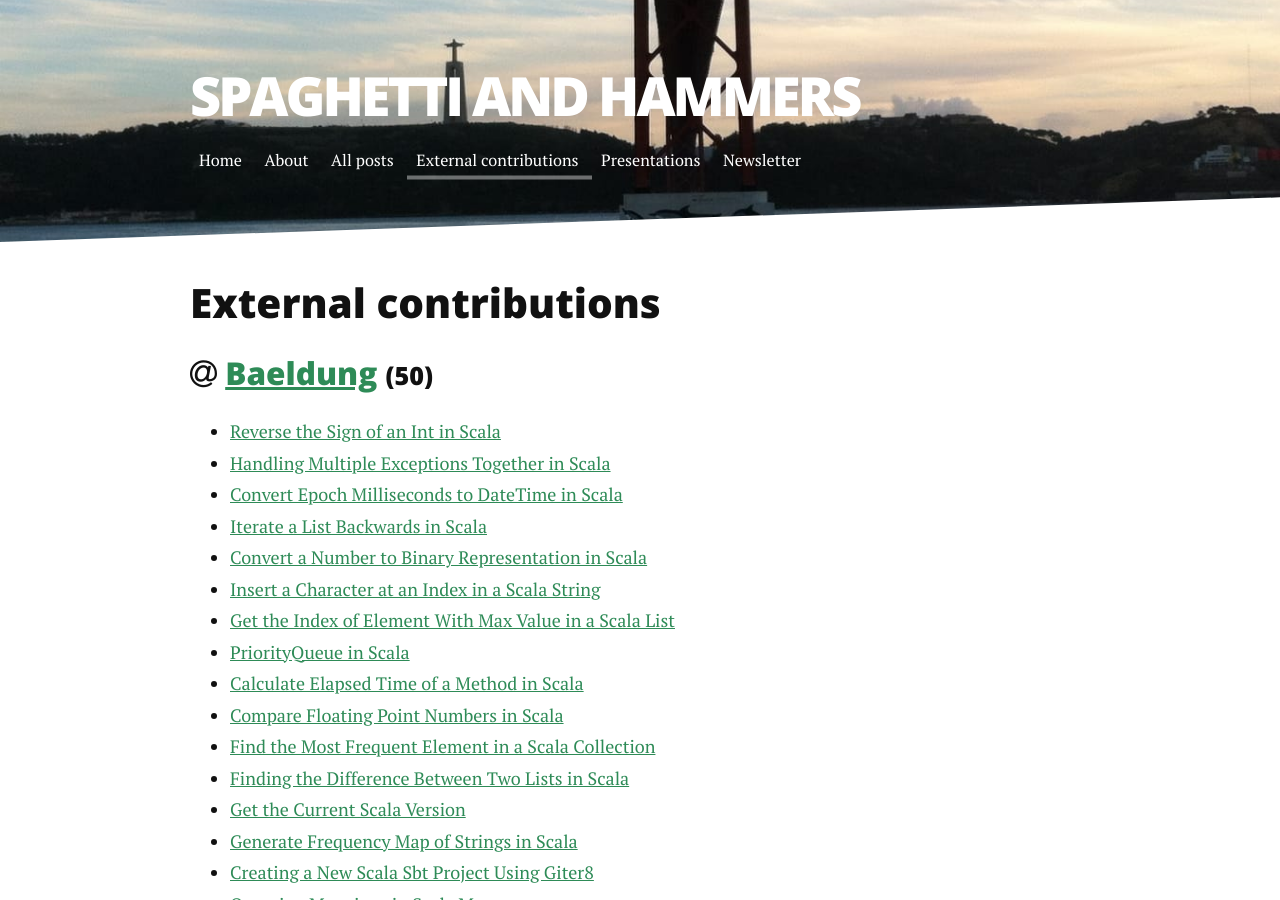
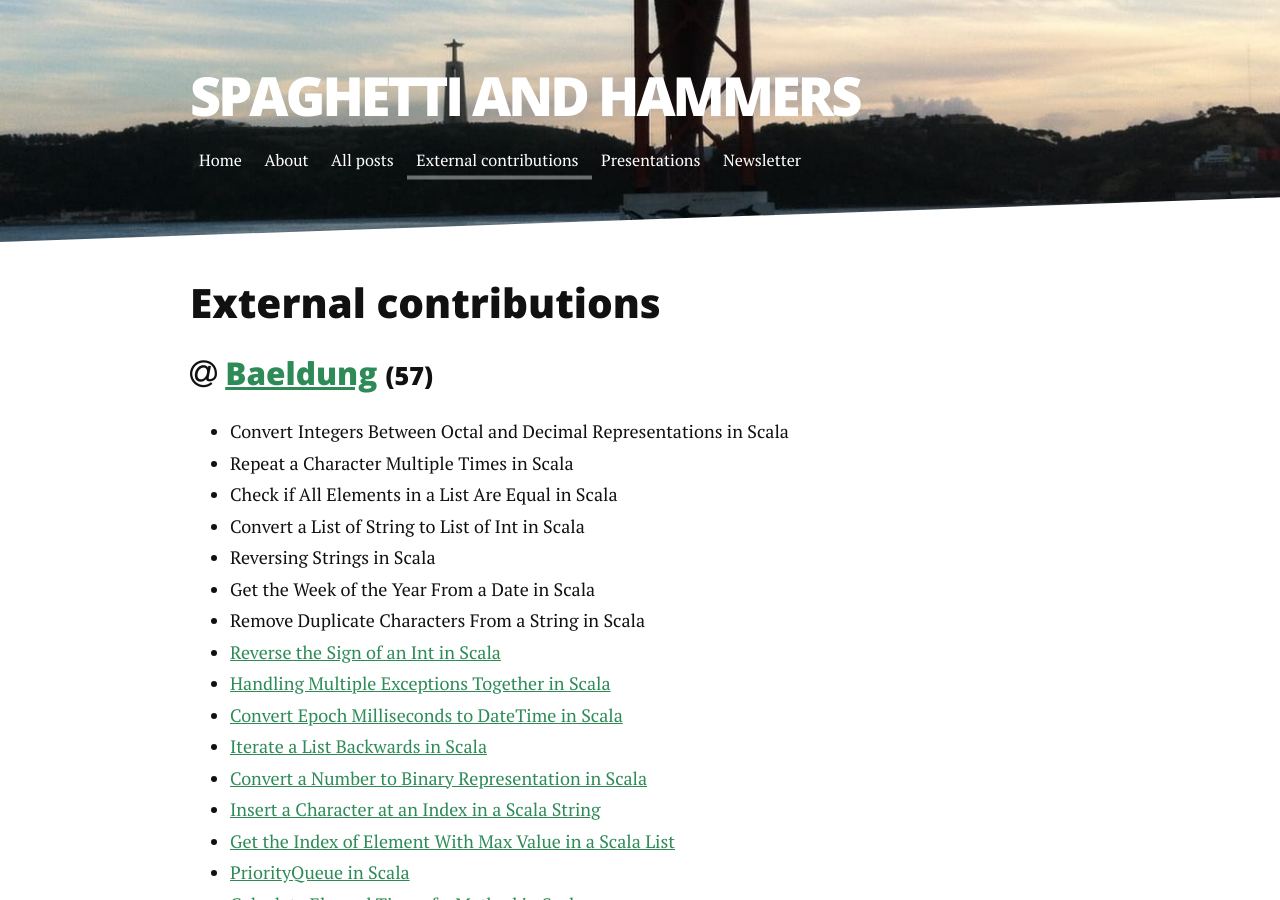
Before and after one commit to pedrorijo91/pedrorijo91.github.io, a Jekyll site: the page built from external.html, in a window 1280 px wide and 900 px high. Built offline with Jekyll 4.4.1, drawn with Linux system fonts in a browser that asks for light colours.

Commit message:
Update external.html

```diff
--- a/external.html
+++ b/external.html
@@ -12,6 +12,13 @@ title: External contributions
     <ul>
       <!-- <li><a href=""></a></li> -->
 
+      <li><a href="https://www.baeldung.com/scala/octal-decimal-number-conversion"></a>Convert Integers Between Octal and Decimal Representations in Scala</li>
+      <li><a href="https://www.baeldung.com/scala/string-repeat-character"></a>Repeat a Character Multiple Times in Scala</li>
+      <li><a href="https://www.baeldung.com/scala/list-check-equality-all-items"></a>Check if All Elements in a List Are Equal in Scala</li>
+      <li><a href="https://www.baeldung.com/scala/list-string-int-items-conversion"></a>Convert a List of String to List of Int in Scala</li>
+      <li><a href="https://www.baeldung.com/scala/string-reverse"></a>Reversing Strings in Scala</li>
+      <li><a href="https://www.baeldung.com/scala/date-get-year-week-number"></a>Get the Week of the Year From a Date in Scala</li>
+      <li><a href="https://www.baeldung.com/scala/string-remove-duplicate-characters"></a>Remove Duplicate Characters From a String in Scala</li>
       <li><a href="https://www.baeldung.com/scala/integer-reverse-sign">Reverse the Sign of an Int in Scala</a></li>
       <li><a href="https://www.baeldung.com/scala/handling-multiple-exceptions">Handling Multiple Exceptions Together in Scala</a></li>
       <li><a href="https://www.baeldung.com/scala/epoch-milliseconds-datetime">Convert Epoch Milliseconds to DateTime in Scala</a></li>
```
